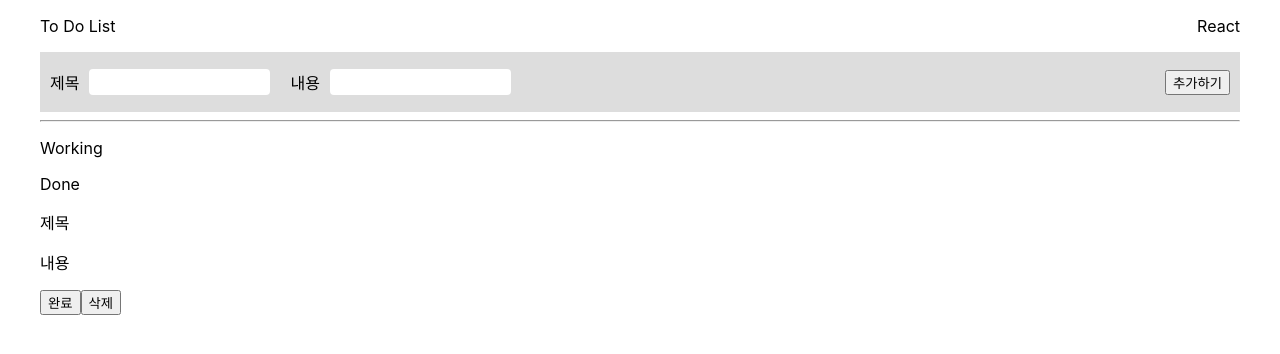
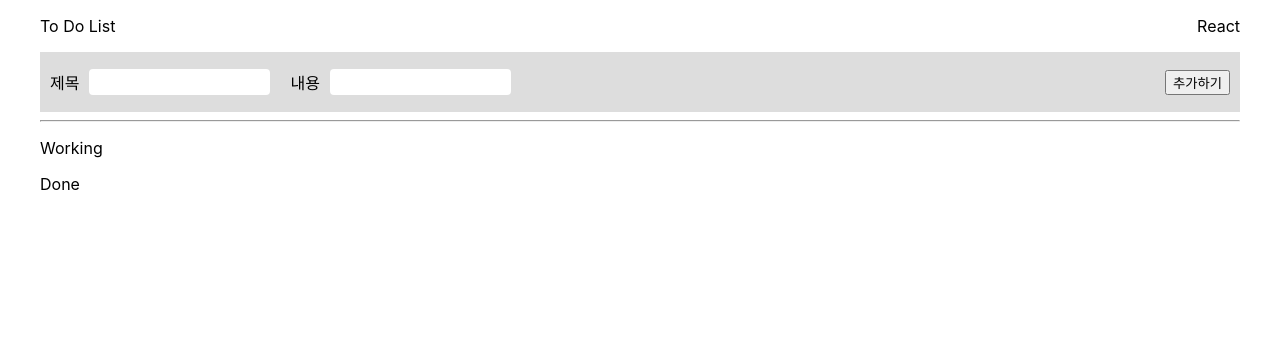
Before and after one commit to vjiji/todo-app, a React (Create React App) app: page / in a window 1280 px wide. Shown: the top 354 px of the page. Built offline with nearby package versions, Linux system fonts and the light colour scheme.

Commit message:
fix : complete에 따라 todo list를 분리한다

```diff
--- a/src/App.js
+++ b/src/App.js
@@ -59,7 +59,9 @@ const App = () => {
       <hr />
       {/* Todo-list */}
       <p>Working</p>
-      {todos.map(({ title, content, id }, i) => (
+      {todos
+        .filter(({ completed }) => !completed)
+        .map(({ title, content, id }, i) => (
           <div className="card" key={title + i}>
             <p>{title}</p>
             <p>{content}</p>
@@ -71,12 +73,18 @@ const App = () => {
         ))}
 
       <p>Done</p>
-      <div className="card">
-        <p>제목</p>
-        <p>내용</p>
-        <button>완료</button>
+      {todos
+        .filter(({ completed }) => completed)
+        .map(({ title, content, id }, i) => (
+          <div className="card" key={title + i}>
+            <p>{title}</p>
+            <p>{content}</p>
+            <button id={id} onClick={completeTodo}>
+              완료
+            </button>
             <button>삭제</button>
           </div>
+        ))}
       {/* Todo-list */}
     </div>
   );
```
Lines whose indentation alone changed are shown as unchanged.
